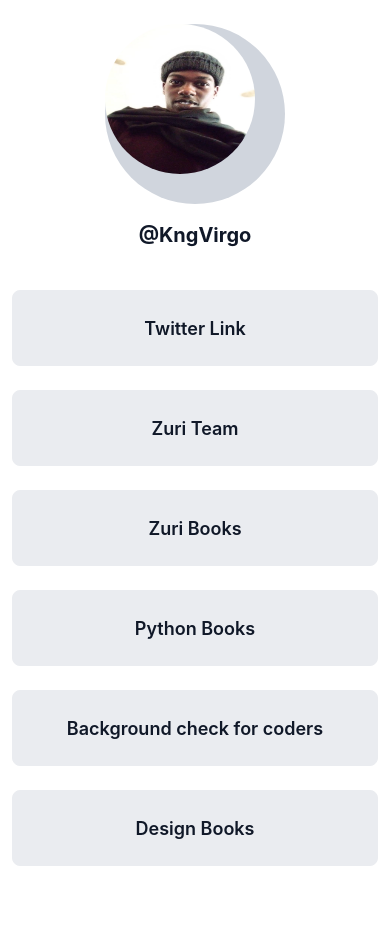
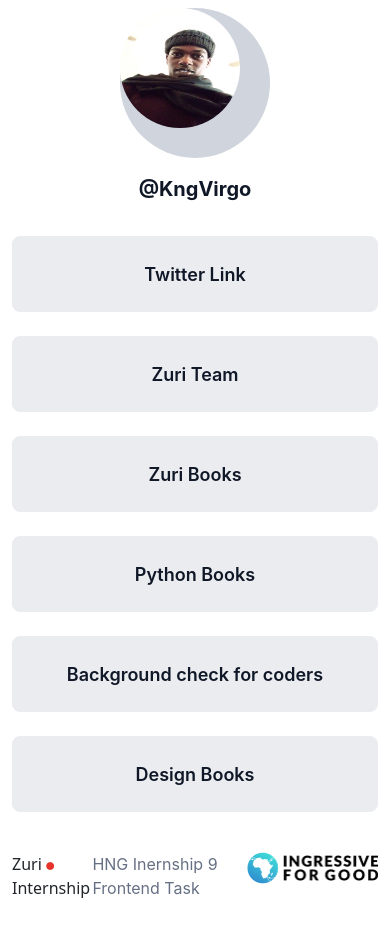
Before and after one commit to Virgold/linkTree, a React (Create React App) app: page / in a window 390 px wide. Shown: the top 936 px of the page. Before the commit the page ends 866 px from the top, so only its background shows below. Built offline with nearby package versions, Linux system fonts and the light colour scheme.

Commit message:
complete footer section

```diff
--- a/src/App.css
+++ b/src/App.css
@@ -30,13 +30,19 @@
   border-radius: 100%;
 }
 
+.profileImg:hover {
+  background-color: #EAECF0 !important;
+}
+
+
 #profile__img {
   border-radius: 50%;
   width: 150px;
   height: 150px;
 }
 
-#twitter,#slack {
+#twitter,
+#slack {
   font-family: 'Inter';
   font-style: normal;
   font-weight: 700;
@@ -45,3 +51,60 @@
   color: #101828;
   text-align: center;
 }
+
+#vector {
+  Width: 7.87px;
+  Height: 7.75px;
+}
+
+#mainText {
+  width: 18503px;
+  height: 24.74px;
+  font-family: 'Inter';
+  font-style: normal;
+  font-weight: 700!important;
+  font-size: 20px;
+  line-height: 30px;
+}
+
+#subText {
+  font-family: 'Inter';
+  font-style: normal;
+  font-weight: 400;
+  font-size: 16px;
+  line-height: 24px;
+  color: #667085;
+}
+
+#logo {
+  width: 132.13px;
+  height: 32px;
+}
+
+@media only screen and (max-width: 568px) {
+  .profileImg {
+    width: 150px;
+    height: 150px;
+    border-radius: 100%;
+  }
+
+  #profile__img {
+    border-radius: 50%;
+    width: 120px;
+    height: 120px;
+  }
+}
+
+@media only screen and (max-width: 380px) {
+  .profileImg {
+    width: 120px;
+    height: 120px;
+    border-radius: 100%;
+  }
+
+  #profile__img {
+    border-radius: 50%;
+    width: 90px;
+    height: 90px;
+  }
+}
--- /dev/null
+++ b/src/components/Footer.jsx
@@ -0,0 +1,25 @@
+import React from 'react';
+import Img from '../assets/image1.jpeg';
+import logo from '../assets/I4G.png'
+import vector from '../assets/Vector.png'
+
+function Footer() {
+    return (
+        <div className='d-flex flex-row justify-content-between align-items-self gap3 mt-3 py-4'>
+
+            <div className='mainText'>
+               Zuri <span><img src={vector} alt="" id='vector'/></span> Internship
+            </div>
+
+            <div className=''>
+                <p id='subText'>HNG Inernship 9 Frontend Task</p>
+            </div>
+
+            <div className=''>
+                <img src={logo} alt="" id='logo'/>
+            </div>
+        </div>
+    )
+}
+
+export default Footer
--- a/src/components/LinkCard.jsx
+++ b/src/components/LinkCard.jsx
@@ -7,7 +7,7 @@ import Card from './Cards';
 function LinkCard() {
     return (
         <>
-            <div className='d-flex flex-column gap-4'>
+            <div className='d-flex flex-column gap-4 mt-3'>
                 <Col>
                     <Card
                         linkTitle="Twitter Link"
--- a/src/components/Profile.jsx
+++ b/src/components/Profile.jsx
@@ -3,7 +3,7 @@ import Img from '../assets/image1.jpeg'
 
 function Profile() {
   return (
-    <div className='d-flex flex-column align-items-center gap-3 py-4'>
+    <div className='d-flex flex-column align-items-center gap-3 pt-2'>
       <div className='profileImg'>
         <img src={Img} alt="" id='profile__img' />
       </div>
--- a/src/page/Tree.jsx
+++ b/src/page/Tree.jsx
@@ -2,12 +2,14 @@ import React from 'react'
 import LinkCard from '../components/LinkCard'
 import '../App.css';
 import Profile from '../components/Profile'
+import Footer from '../components/Footer';
 
 function Tree() {
   return (
     <div className='container'>
         <Profile/>
         <LinkCard/>
+        <Footer/>
     </div>
   )
 }
```
Also changed, not shown: src/assets/I4G.png (added), src/assets/Vector.png (added), src/components/Footer..jsx (deleted).
